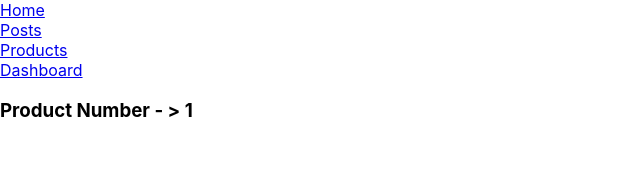
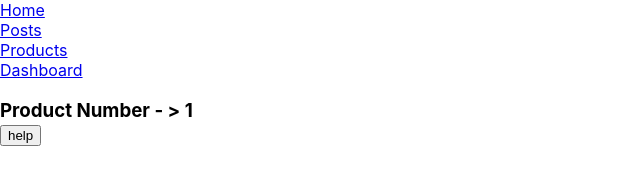
Before and after one commit to arashsamandar/ReactForms, a React (Create React App) app: page /products/1 in a window 1280 px wide. Shown: the top 196 px of the page, without its empty margins (0-640 px from the left). Built offline with nearby package versions, Linux system fonts and the light colour scheme.

Commit message:
here you learn about Route & Routes & Navigate & Links & Hooks like useHistory

```diff
--- a/package.json
+++ b/package.json
@@ -3,9 +3,7 @@
   "version": "0.1.0",
   "private": true,
   "dependencies": {
-    "@testing-library/jest-dom": "^5.16.4",
-    "@testing-library/react": "^13.3.0",
-    "@testing-library/user-event": "^13.5.0",
+    "bootstrap": "^5.1.3",
     "query-string": "^7.1.1",
     "react": "^18.2.0",
     "react-dom": "^18.2.0",
--- /dev/null
+++ b/src/common/utils.jsx
@@ -0,0 +1,16 @@
+import {useNavigate} from 'react-router-dom';
+
+export default function GetNav(props) {
+    const navigate = useNavigate();
+
+    const handleClick = () => {
+        // 👇️ navigate programmatically
+        navigate(props.address);
+    };
+
+    return (
+        <div>
+            <button onClick={handleClick}>{props.address}</button>
+        </div>
+    );
+}
--- a/src/components/Products.jsx
+++ b/src/components/Products.jsx
@@ -1,8 +1,6 @@
 import {Link, Route} from 'react-router-dom';
 import React, {Component} from "react";
-import Home from "./home";
-import {Routes} from "react-router";
-import ProductDetails from "./productDetails";
+import bootstrap from 'bootstrap';
 
 
 class Products extends Component {
--- a/src/components/home.jsx
+++ b/src/components/home.jsx
@@ -1,11 +1,14 @@
-import {Component} from "react";
-import {Link} from "react-router-dom";
+import useHistory from 'react-dom';
 
-const Home = (props) => {
+export default function Home(props) {
+    const history = useHistory();
+    const checkhistory = () => {
+        this.props.history.push('/samandar');
+    }
     return (
         <div>
+            <button onClick={this.checkhistory} className="btn-primary btn-sm">Subject</button>
             <h1>Hello and Welcome Home</h1>
         </div>
     )
 }
-export default Home;
--- a/src/components/productDetails.jsx
+++ b/src/components/productDetails.jsx
@@ -1,10 +1,13 @@
 import React,{Component} from "react";
 import {useParams} from 'react-router-dom';
+import GetNav from "../common/utils";
 
 const ProductDetails = () => {
     const params = useParams();
     return (
-        <h3>Product Number - > {params.id}</h3>
+        <React.Fragment>
+        <h3>Product Number - > {params.id} <GetNav address="help"/></h3>
+        </React.Fragment>
         )
-        }
+}
 export default ProductDetails;
```
Also changed, not shown: 1 other file (tests, documents, lock files or other folders).
